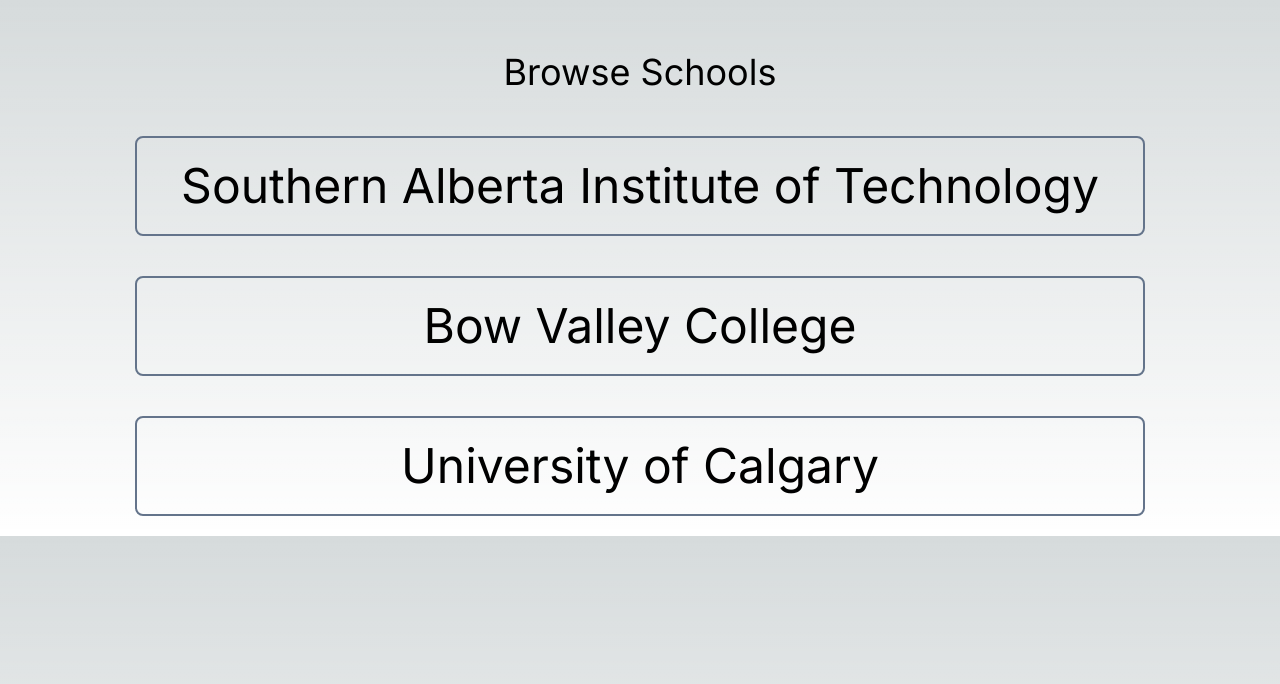
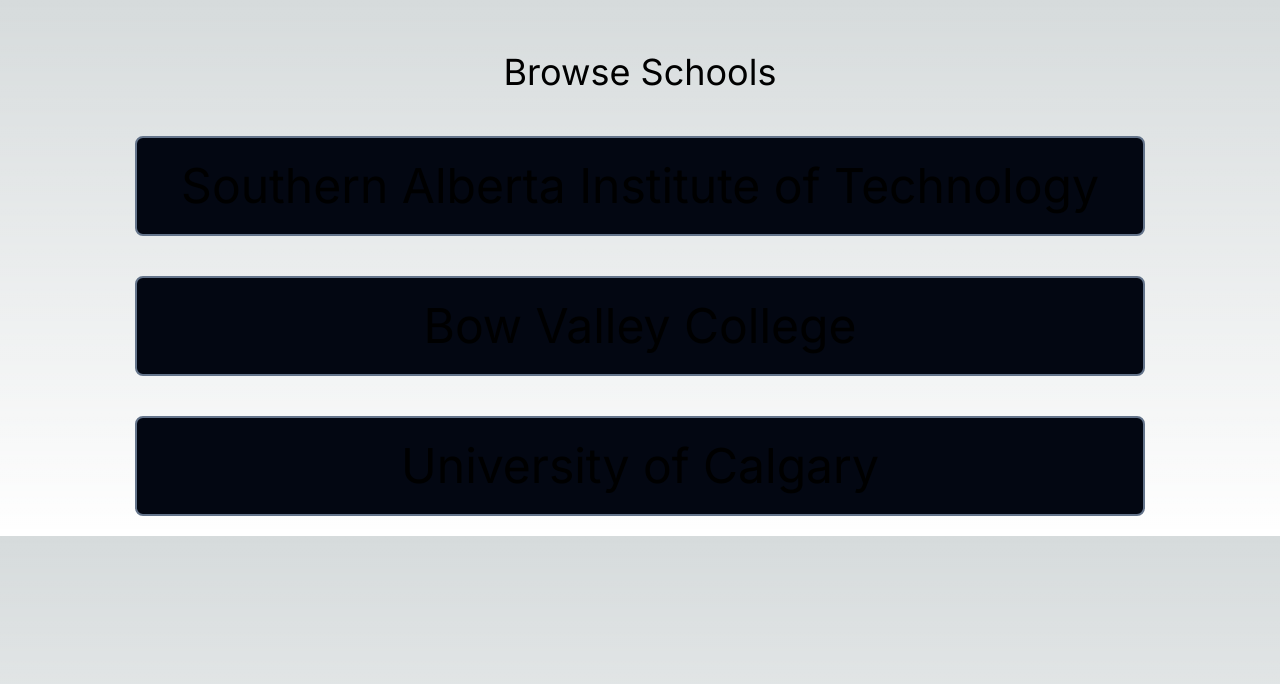
Before and after one commit to Andrew-Reimert/cprg301-career-path-compass, a Next.js app: page /schoolbrowser in a window 1280 px wide. Shown: the top 684 px of the page. Built offline with nearby package versions, Linux system fonts and the light colour scheme.

Commit message:
Added Browse Options

```diff
--- a/app/globals.css
+++ b/app/globals.css
@@ -197,6 +197,8 @@
   --tw-border-opacity: 1;
   border-color: rgb(100 116 139 / var(--tw-border-opacity));
   border-radius: 0.5rem/* 8px */;
+  --tw-bg-opacity: 1;
+  background-color: rgb(3 7 18 / var(--tw-bg-opacity));
 }
 
 .quiz-button:hover {
--- a/app/schoolbrowser/page.js
+++ b/app/schoolbrowser/page.js
@@ -7,9 +7,9 @@
           <h2 className="text-4xl p-6 mt-7 text-center">Browse Schools</h2>
 
           <div className="flex items-center flex-col w-full">
-            <a className="quiz-button" href="../quiz"><span className="text-5xl">Southern Alberta Institute of Technology</span></a>
-            <a className="quiz-button" href="../quiz"><span className="text-5xl">Bow Valley College</span></a>
-            <a className="quiz-button" href="../quiz"><span className="text-5xl">University of Calgary</span></a>
+            <a className="quiz-button" href="https://www.sait.ca/"><span className="text-5xl">Southern Alberta Institute of Technology</span></a>
+            <a className="quiz-button" href="https://bowvalleycollege.ca/"><span className="text-5xl">Bow Valley College</span></a>
+            <a className="quiz-button" href="https://www.ucalgary.ca/"><span className="text-5xl">University of Calgary</span></a>
           </div>
         </div>
     </main>
```
